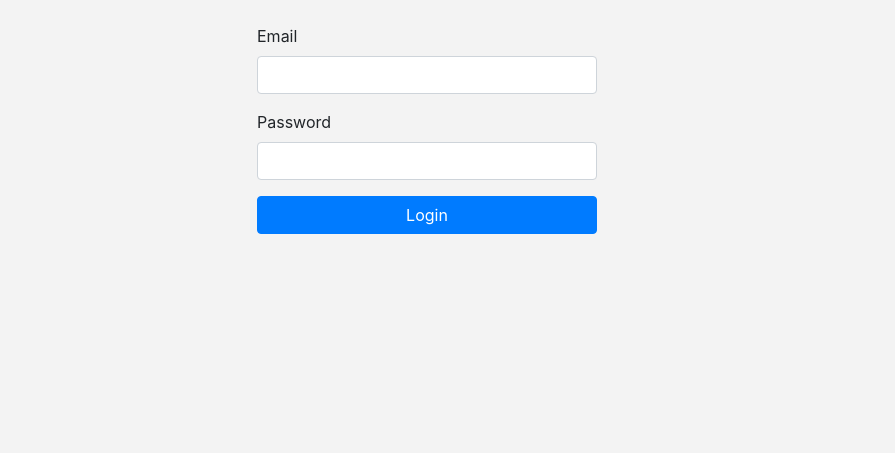
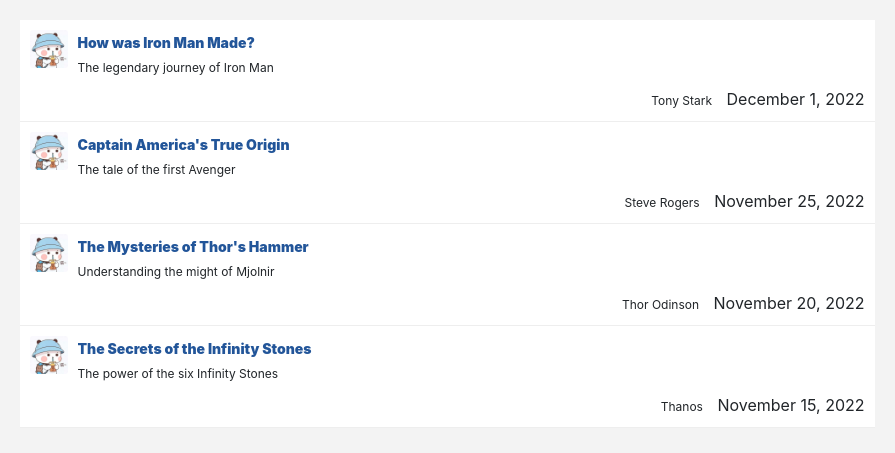
Before and after one commit to LexiYin-mh/Quest-Flask, a Flask app: page / in a window 1280 px wide. Shown: the part 56-509 px from the top of the page, without its empty margins (213-1108 px from the left). Run offline with Flask 3, Linux system fonts and the light colour scheme; some libraries are stand-ins or nearby versions.

Commit message:
polished

```diff
--- a/app.py
+++ b/app.py
@@ -1,14 +1,25 @@
-from flask import Flask, session, g
+from flask import Flask, session, g, redirect, request, jsonify, render_template, url_for
+import stripe
 import config
 from exts import db, mail, cache
 from models import UserModel
 from blueprints.qa import bp as qa_bp
 from blueprints.auth import bp as auth_bp
+from blueprints.pay import bp as stripe_bp
 from flask_migrate import Migrate
 from sqlalchemy import text
 
 
 app = Flask(__name__)
+
+#! /usr/bin/env python3.6
+
+"""
+server.py
+Stripe Sample.
+Python 3.6 or newer required.
+"""
+
 # bonding with configuration file
 app.config.from_object(config)
 
@@ -33,6 +44,7 @@ migrate = Migrate(app, db)
 ############### Email Service #################
 mail.init_app(app)
 
+
 ############## Cache Service #############
 cache.init_app(app)
 
@@ -41,6 +53,7 @@ cache.init_app(app)
 
 app.register_blueprint(qa_bp)
 app.register_blueprint(auth_bp)
+app.register_blueprint(stripe_bp)
 
 # before_request / before_first_request/ after_request   （hook function）
 @app.before_request
@@ -57,5 +70,10 @@ def my_context_processor():
     return {"user": g.user}
 # Define application context process to simplify your code
 
+# Stripe keys
+stripe_public_key = config.stripe_public_key
+stripe_secret_key = config.stripe_secret_key
+
+
 if __name__ == '__main__':
-    app.run()
+    app.run(debug=True)
--- a/blueprints/qa.py
+++ b/blueprints/qa.py
@@ -10,7 +10,9 @@ bp = Blueprint("qa", __name__)  #不加prefix为了能访问首页， 如果要
 # http://127.0.0.1:5000
 @bp.route("/")
 def index():
-    return render_template("login.html")
+    return render_template("index.html")
+
+# @bp.route("/base")
 
 @bp.route("/qa/publicize", methods = ['GET', 'POST'])
 @login_required
--- a/templates/base.html
+++ b/templates/base.html
@@ -1,40 +1,62 @@
 <!DOCTYPE html>
 <html>
-
   <head>
-    <meta charset="utf-8">
-    <meta name="viewport" content="width=device-width, initial-scale=1">
-{#    <link rel="stylesheet" href="./static/bootstrap/bootstrap.4.6.min.css">#}
-{#    <link rel="stylesheet" href="./static/css/init.css">#}
-    <link rel="stylesheet" href= {{ url_for('static', filename = 'bootstrap/bootstrap.4.6.min.css') }}>
-    <link rel="stylesheet" href= {{ url_for('static', filename = 'css/init.css') }}>
-    {% block head %}{% endblock %}
-    <title>{% block title %}
-    {% endblock %}</title>
+    <meta charset="utf-8" />
+    <meta name="viewport" content="width=device-width, initial-scale=1" />
+    {#
+    <link rel="stylesheet" href="./static/bootstrap/bootstrap.4.6.min.css" />
+    #} {#
+    <link rel="stylesheet" href="./static/css/init.css" />
+    #} <link rel="stylesheet" href= {{ url_for('static', filename =
+    'bootstrap/bootstrap.4.6.min.css') }}> <link rel="stylesheet" href= {{
+    url_for('static', filename = 'css/init.css') }}> <link rel="stylesheet"
+    href= {{ url_for('static', filename = 'css/index.css') }}> {% block head
+    %}{% endblock %}
+    <title>{% block title %} {% endblock %}</title>
   </head>
 
   <body>
     <nav class="navbar navbar-expand-lg navbar-light bg-light">
       <div class="container">
         <a class="navbar-brand" href="#">Quest</a>
-            <button class="navbar-toggler" type="button" data-toggle="collapse"
-                    data-target="#navbarSupportedContent" aria-controls="navbarSupportedContent"
-                    aria-expanded="false" aria-label="Toggle navigation">
+        <button
+          class="navbar-toggler"
+          type="button"
+          data-toggle="collapse"
+          data-target="#navbarSupportedContent"
+          aria-controls="navbarSupportedContent"
+          aria-expanded="false"
+          aria-label="Toggle navigation"
+        >
           <span class="navbar-toggler-icon"></span>
         </button>
         <div class="collapse navbar-collapse" id="navbarSupportedContent">
           <ul class="navbar-nav mr-auto">
             <li class="nav-item active">
-                        <a class="nav-link" href="/">Home Page <span class="sr-only">(current)</span></a>
+              <a class="nav-link" href="/"
+                >Home Page <span class="sr-only">(current)</span></a
+              >
             </li>
             <li class="nav-item">
-                        <a class="nav-link" href="{{ url_for('qa.public_question') }}">Post Question</a>
+              <a class="nav-link" href="{{ url_for('qa.public_question') }}"
+                >Post Question</a
+              >
             </li>
             <li class="nav-item ml-2">
               <form class="form-inline my-2 my-lg-0" method="GET" action="#">
-                            <input class="form-control mr-sm-2" type="search" placeholder="Keyword" aria-label="Search"
-                                   name="q">
-                            <button class="btn btn-outline-success my-2 my-sm-0" type="submit">Search</button>
+                <input
+                  class="form-control mr-sm-2"
+                  type="search"
+                  placeholder="Keyword"
+                  aria-label="Search"
+                  name="q"
+                />
+                <button
+                  class="btn btn-outline-success my-2 my-sm-0"
+                  type="submit"
+                >
+                  Search
+                </button>
               </form>
             </li>
           </ul>
@@ -44,23 +66,24 @@
               <span class="nav-link">{{ user.username }}</span>
             </li>
             <li class="nav-item">
-                            <a class="nav-link" href="{{ url_for('auth.logout') }}">Log out</a>
+              <a class="nav-link" href="{{ url_for('auth.logout') }}"
+                >Log out</a
+              >
             </li>
             {% else %}
             <li class="nav-item">
               <a class="nav-link" href="{{ url_for('auth.login') }}">Login</a>
             </li>
             <li class="nav-item">
-                            <a class="nav-link" href="{{ url_for('auth.register') }}">Register</a>
+              <a class="nav-link" href="{{ url_for('auth.register') }}"
+                >Register</a
+              >
             </li>
             {% endif %}
           </ul>
         </div>
       </div>
     </nav>
-    <div class="container">
-        {% block body %} {% endblock %}
-    </div>
+    <div class="container">{% block body %} {% endblock %}</div>
   </body>
-
 </html>
--- a/templates/index.html
+++ b/templates/index.html
@@ -1,63 +1,96 @@
-<!DOCTYPE html>
-<html>
-
-<head>
-    <meta charset="utf-8">
-    <meta name="viewport" content="width=device-width, initial-scale=1">
-    <link rel="stylesheet" href="./static/bootstrap/bootstrap.4.6.min.css">
-    <link rel="stylesheet" href="./static/css/init.css">
-    <link rel="stylesheet" href="./static/css/index.css">
-    <title>知了问答平台-首页</title>
-</head>
-
-<body>
-    <nav class="navbar navbar-expand-lg navbar-light bg-light">
+{% extends "base.html" %} {% block title %} Quest Homepage {% endblock %} {%
+block head %} {% endblock %} {% block body %}
 <div class="container">
-            <a class="navbar-brand" href="#">知了问答</a>
-            <button class="navbar-toggler" type="button" data-toggle="collapse" data-target="#navbarSupportedContent" aria-controls="navbarSupportedContent" aria-expanded="false" aria-label="Toggle navigation">
-                <span class="navbar-toggler-icon"></span>
-            </button>
-            <div class="collapse navbar-collapse" id="navbarSupportedContent">
-                <ul class="navbar-nav mr-auto">
-                    <li class="nav-item active">
-                        <a class="nav-link" href="/">首页 <span class="sr-only">(current)</span></a>
-                    </li>
-                    <li class="nav-item">
-                        <a class="nav-link" href="#">发布问答</a>
-                    </li>
-                    <li class="nav-item ml-2">
-                        <form class="form-inline my-2 my-lg-0" method="GET" action="#">
-                            <input class="form-control mr-sm-2" type="search" placeholder="关键字" aria-label="Search" name="q">
-                            <button class="btn btn-outline-success my-2 my-sm-0" type="submit">搜索</button>
-                        </form>
-                    </li>
-                </ul>
-                <ul class="navbar-nav">
-                    <li class="nav-item">
-                        <a class="nav-link" href="#">登录</a>
-                    </li>
-                    <li class="nav-item">
-                        <a class="nav-link" href="#">注册</a>
-                    </li>
-                </ul>
-            </div>
-        </div>
-    </nav>
-    <div class="container">
-        <div class="row" style="margin-top: 20px;">
+  <div class="row" style="margin-top: 20px">
     <div class="col"></div>
     <div class="col-10">
       <ul class="question-ul">
         <li>
           <div class="side-question">
-                            <img class="side-question-avatar" src="./static/images/avatar.jpg" alt="">
+            <img
+              class="side-question-avatar"
+              src="./static/images/avatar.jpg"
+              alt=""
+            />
           </div>
+
           <div class="question-main">
-                            <div class="question-title"><a href="#">钢铁侠是怎样炼成的</a></div>
-                            <div class="question-content">传奇钢铁侠的成长之路</div>
+            <div class="question-title">
+              <a href="#">How was Iron Man Made?</a>
+            </div>
+            <div class="question-content">
+              The legendary journey of Iron Man
+            </div>
             <div class="question-detail">
-                                <span class="question-author">托尼史塔克</span>
-                                <span class="question-time">2022年12月1日</span>
+              <span class="question-author">Tony Stark</span>
+              <span class="question-time">December 1, 2022</span>
+            </div>
+          </div>
+        </li>
+
+        <li>
+          <div class="side-question">
+            <img
+              class="side-question-avatar"
+              src="./static/images/avatar.jpg"
+              alt=""
+            />
+          </div>
+
+          <div class="question-main">
+            <div class="question-title">
+              <a href="#">Captain America's True Origin</a>
+            </div>
+            <div class="question-content">The tale of the first Avenger</div>
+            <div class="question-detail">
+              <span class="question-author">Steve Rogers</span>
+              <span class="question-time">November 25, 2022</span>
+            </div>
+          </div>
+        </li>
+
+        <li>
+          <div class="side-question">
+            <img
+              class="side-question-avatar"
+              src="./static/images/avatar.jpg"
+              alt=""
+            />
+          </div>
+
+          <div class="question-main">
+            <div class="question-title">
+              <a href="#">The Mysteries of Thor's Hammer</a>
+            </div>
+            <div class="question-content">
+              Understanding the might of Mjolnir
+            </div>
+            <div class="question-detail">
+              <span class="question-author">Thor Odinson</span>
+              <span class="question-time">November 20, 2022</span>
+            </div>
+          </div>
+        </li>
+
+        <li>
+          <div class="side-question">
+            <img
+              class="side-question-avatar"
+              src="./static/images/avatar.jpg"
+              alt=""
+            />
+          </div>
+
+          <div class="question-main">
+            <div class="question-title">
+              <a href="#">The Secrets of the Infinity Stones</a>
+            </div>
+            <div class="question-content">
+              The power of the six Infinity Stones
+            </div>
+            <div class="question-detail">
+              <span class="question-author">Thanos</span>
+              <span class="question-time">November 15, 2022</span>
             </div>
           </div>
         </li>
@@ -66,6 +99,4 @@
     <div class="col"></div>
   </div>
 </div>
-</body>
-
-</html>
+{% endblock %}
```
Also changed, not shown: blueprints/pay.py (added, +30 -0 lines), config.py (+7 -0 lines), templates/cancel.html (added, +12 -0 lines), templates/checkout.html (added, +22 -0 lines), templates/detail.html (deleted, +0 -92 lines), templates/indexStripe.html (added, +52 -0 lines), templates/subscribe.html (added, +39 -0 lines), templates/success.html (added, +15 -0 lines), templates/thankyou.html (added, +12 -0 lines), README.md, img/Homepage.png (added). Lines whose indentation alone changed are shown as unchanged.
